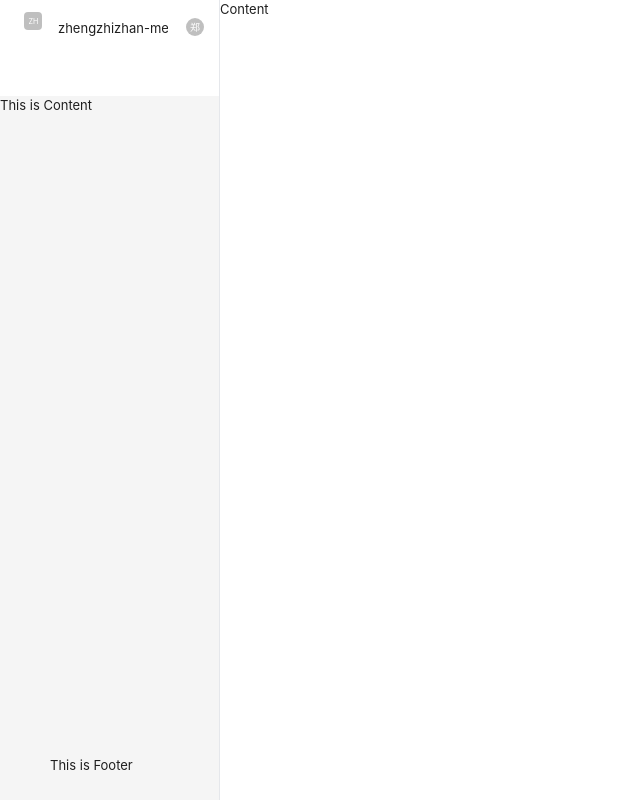
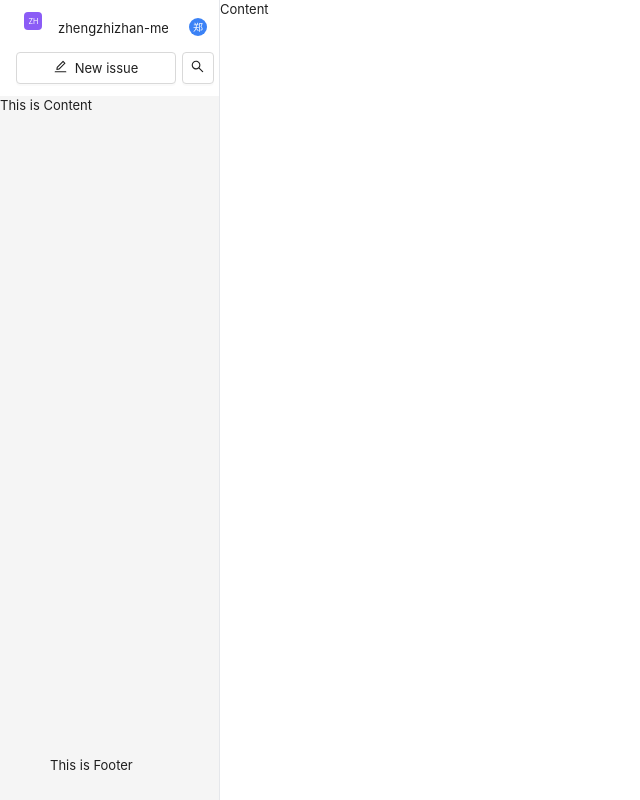
Before and after one commit to mr-pounds/xLinear, a React (Vite) app: page / in a window 1280 px wide. Shown: the whole page, without its empty margins (0-640 px from the left). Built offline with nearby package versions, Linux system fonts and the light colour scheme.

Commit message:
feat: finish homeside's header

```diff
--- a/package.json
+++ b/package.json
@@ -7,6 +7,7 @@
     "preview": "vite preview"
   },
   "dependencies": {
+    "@ant-design/icons": "^5.0.1",
     "antd": "^5.4.0",
     "react": "^17.0.2",
     "react-dom": "^17.0.2"
--- a/src/components/Avatars/AccountAvatar.module.css
+++ /dev/null
@@ -1,5 +0,0 @@
-.avatar {
-  background-color: rgb(143, 114, 222) !important;
-  font-size: 14px !important;
-  position: relative !important;
-}
--- a/src/components/Avatars/AccountAvatar.tsx.md
+++ b/src/components/Avatars/AccountAvatar.tsx
@@ -4,12 +4,9 @@
  * @Author       : zzz
  * @Date         : 2023-04-01 15:57:47
  * @LastEditors  : zzz
- * @LastEditTime : 2023-04-04 15:25:25
+ * @LastEditTime : 2023-04-06 22:21:05
  */
-import { Avatar } from "@arco-design/web-react";
-import classes from "./AccountAvatar.module.css";
-
-import React from "react";
+import { Avatar } from "antd";
 
 interface IAccountAvatarProps {
   size: number;
@@ -23,10 +20,10 @@ export default function AccountAvatar(props: IAccountAvatarProps) {
     <Avatar
       size={props.size}
       shape="circle"
-      className={props.calssName + " " + classes.avatar}
+      className={props.calssName + " bg-blue-500"}
     >
       {props.imgUrl ? (
-        <img alt="WorkspaceAvatar" src={props.imgUrl} />
+        <img alt="AccountAvatar" src={props.imgUrl} />
       ) : (
         props.text
       )}
--- a/src/components/Avatars/WorkspaceAvatar.module.css
+++ /dev/null
@@ -1,5 +0,0 @@
-.avatar {
-  background-color: rgb(0, 156, 147) !important;
-  font-size: 14px !important;
-  position: relative !important;
-}
--- a/src/components/Avatars/WorkspaceAvatar.tsx.md
+++ b/src/components/Avatars/WorkspaceAvatar.tsx
@@ -1,7 +1,12 @@
-import { Avatar } from "@arco-design/web-react";
-import classes from "./WorkspaceAvatar.module.css";
-
-import React from "react";
+/*
+ * @Name         :
+ * @Version      : 1.0.1
+ * @Author       : zzz
+ * @Date         : 2023-04-06 22:08:58
+ * @LastEditors  : zzz
+ * @LastEditTime : 2023-04-06 22:26:56
+ */
+import { Avatar } from "antd";
 
 interface IWorkspaceAvatarProps {
   size: number;
@@ -15,7 +20,7 @@ export default function WorkspaceAvatar(props: IWorkspaceAvatarProps) {
     <Avatar
       size={props.size}
       shape="square"
-      className={props.calssName + " " + classes.avatar}
+      className={props.calssName + " mr-2 bg-violet-500"}
     >
       {props.imgUrl ? (
         <img alt="WorkspaceAvatar" src={props.imgUrl} />
--- a/src/views/HomeSider.tsx
+++ b/src/views/HomeSider.tsx
@@ -4,17 +4,24 @@
  * @Author       : zzz
  * @Date         : 2023-04-06 15:51:48
  * @LastEditors  : zzz
- * @LastEditTime : 2023-04-06 17:34:22
+ * @LastEditTime : 2023-04-06 22:40:30
  */
-import React from "react";
 import { Layout, Button, Dropdown, Avatar, Col, Row } from "antd";
 import type { MenuProps } from "antd";
+import AccountAvatar from "../components/Avatars/AccountAvatar";
+import WorkspaceAvatar from "../components/Avatars/WorkspaceAvatar";
+import { EditOutlined, SearchOutlined } from "@ant-design/icons";
 
 const { Header, Content, Footer } = Layout;
 
 const workspaceMenu: MenuProps["items"] = [
   {
-    label: "740870608@qq.com",
+    label: (
+      <>
+        <WorkspaceAvatar size={18} text="ZH"></WorkspaceAvatar>
+        zhengzhizhan-mes
+      </>
+    ),
     key: "account",
   },
   {
@@ -45,7 +52,7 @@ export default function HomeSider() {
   return (
     <Layout className="flex h-full flex-col">
       <Header className="h-24 flex-initial bg-white pb-3 pl-4 pr-4 pt-3">
-        <Row justify="start" align="top" gutter={8}>
+        <Row justify="start" align="top" gutter={[12, 8]}>
           <Col span={20} className="h-8 leading-8">
             <Dropdown
               menu={{ items: workspaceMenu }}
@@ -56,12 +63,14 @@ export default function HomeSider() {
                 type="text"
                 className="w-40 border-0 pb-1.5 pl-2 pr-2 pt-1.5"
                 icon={
-                  <Avatar shape="square" size={18} className="relative -top-2">
-                    ZH
-                  </Avatar>
+                  <WorkspaceAvatar
+                    size={18}
+                    text="ZH"
+                    calssName="relative -top-2"
+                  />
                 }
               >
-                <span className="ml-2 inline-block w-28 overflow-hidden">
+                <span className=" inline-block w-28 overflow-hidden">
                   zhengzhizhan-mes
                 </span>
               </Button>
@@ -77,16 +86,28 @@ export default function HomeSider() {
                 type="text"
                 className="border-0 pb-1.5 pl-2 pr-2 pt-1.5"
                 icon={
-                  <Avatar
-                    shape="circle"
+                  <AccountAvatar
                     size={18}
-                    className="relative -top-0.5"
-                  >
-                    郑
-                  </Avatar>
+                    text="郑"
+                    calssName="relative -top-0.5"
+                  />
                 }
               ></Button>
             </Dropdown>
+          </Col>
+          <Col span={20} className="h-8 leading-8">
+            <Button
+              className="w-40 border border-solid"
+              icon={<EditOutlined className="relative -top-0.5" />}
+            >
+              New issue
+            </Button>
+          </Col>
+          <Col span={4} className="h-8 leading-8">
+            <Button
+              className="border border-solid"
+              icon={<SearchOutlined className="relative -top-0.5" />}
+            ></Button>
           </Col>
         </Row>
       </Header>
```
Also changed, not shown: 1 other file (tests, documents, lock files or other folders).
